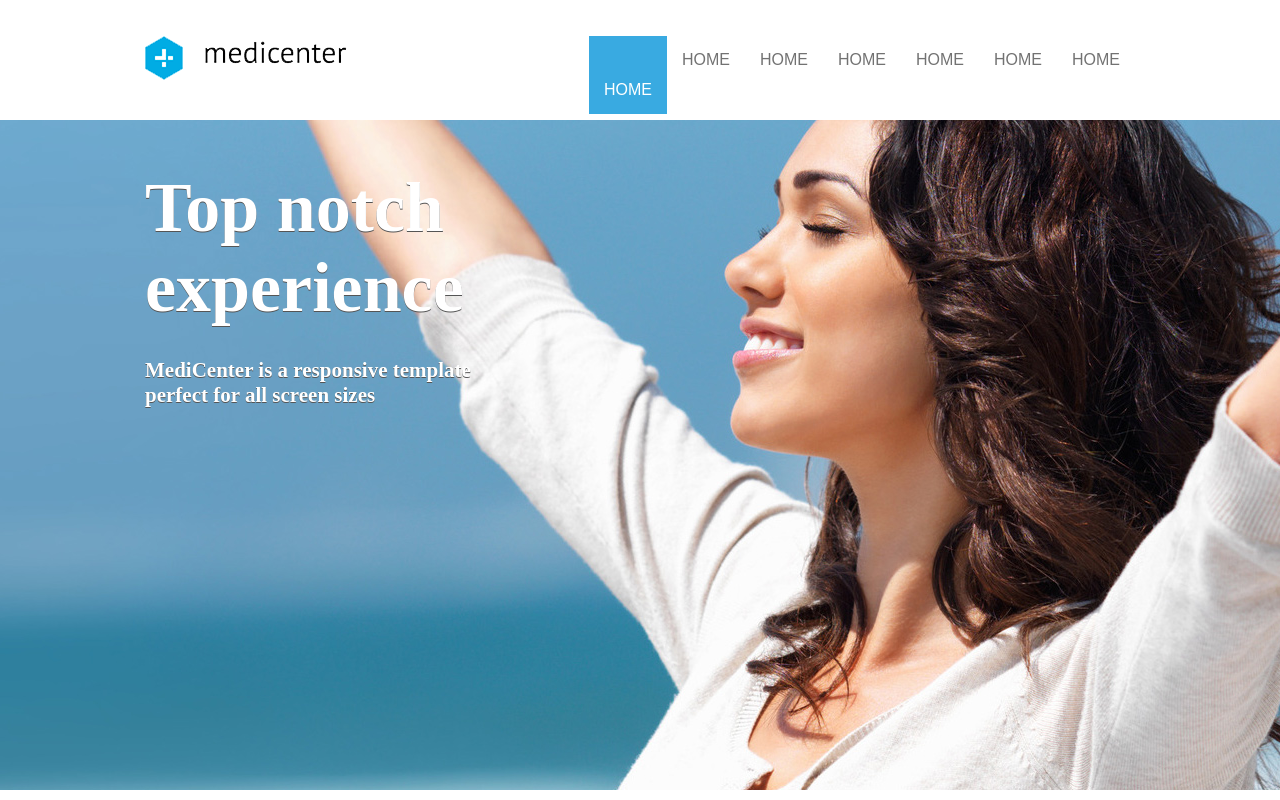
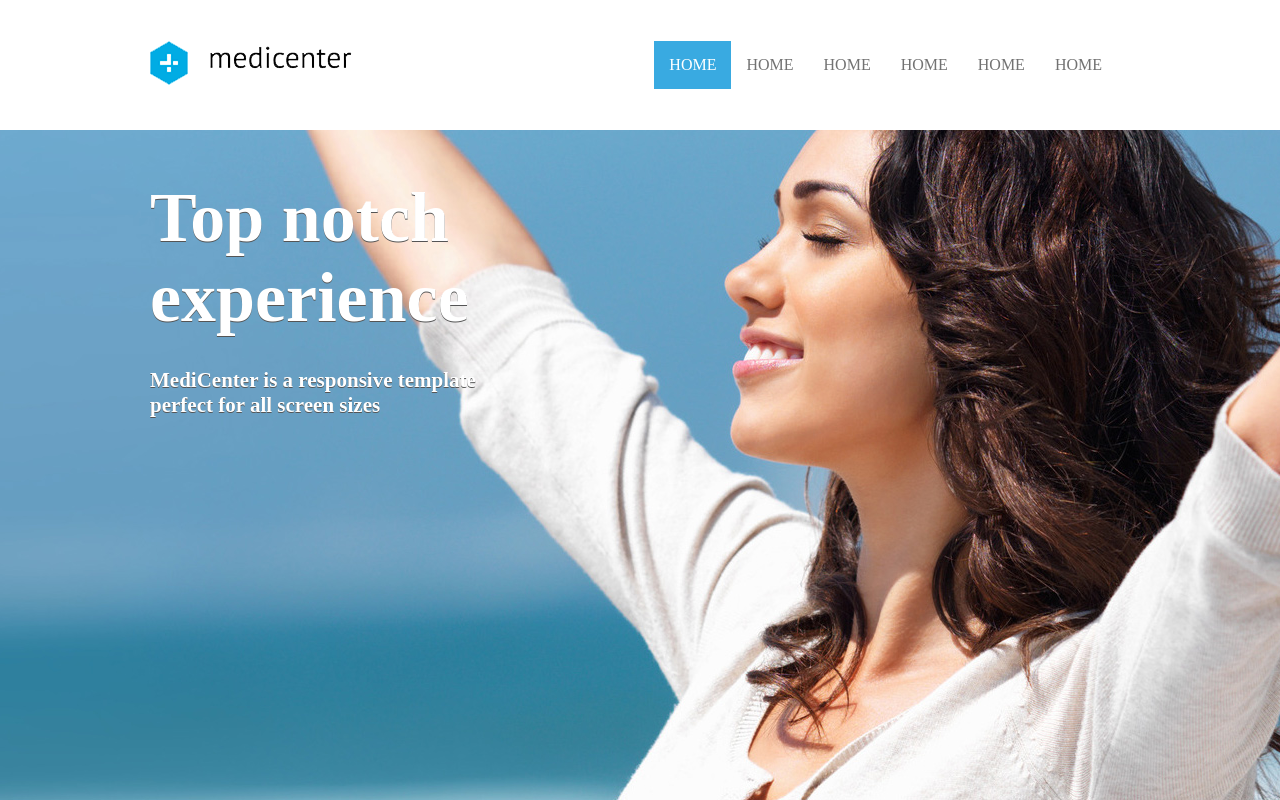
Before and after one commit to Soldier187/Praticando, a plain HTML site: page index.html in a window 1280 px wide. Drawn offline with Linux system fonts and the light colour scheme.

Commit message:
commit 1

```diff
--- a/assets/CSS/template.css
+++ b/assets/CSS/template.css
@@ -6,12 +6,12 @@ body {
 header {
     display:flex;
     justify-content: center;
-    height: 120px;
+    height: 130px;
 }
 .container {
     display: flex;
     justify-content: space-between;
-    width: 990px;
+    width: 980px;
 }
 
 .logo{
@@ -22,33 +22,38 @@ header {
 .menu {
     display: flex;
     align-items:center;
-}
+    padding: 13px;
+    list-style: none; }
 
 nav ul,
 nav li {
- list-style: none;
+list-style: none;
  margin: 0;
  padding: 0;
 }
 nav ul {
     display: flex;
 }
+
 nav a {
     display: block;
     padding: 15px;
     text-decoration: none;
     text-transform: uppercase;
     color: #727272;
-    font-family: Arial, Helvetica, sans-serif;
+    font-family: Arial,
 }
+
+  /*COM PROBLEMA SA PORRA*/
+
 nav .active a,
-nav a:hover {
+ nav a:hover {
     background-color: #39aae1;
     color: #ffffff;
 }
 
 #banner {
-    display: flex;
+     display: flex;
     justify-content: center;
     background-image:url('../image/img1.jpg') ;
     background-position: center;
--- a/index.html
+++ b/index.html
@@ -10,17 +10,18 @@
 </head>
 <body>
     <header>
+
         <div class="container">
 
             <div class="logo">
-                <a href=""><img src="./assets/image/logo.png"/a>
+               <a href=""> <img src="./assets/image/logo.png"></a>
             </div>
+
 
             <div class="menu">
                 <nav>
                     <ul>
                         <li class="active"><a href="">HOME</a></li>
-                    <li><a href="">HOME</a></li>
                         <li><a href="">HOME</a></li>
                         <li><a href="">HOME</a></li>
                         <li><a href="">HOME</a></li>
```
Lines whose indentation alone changed are shown as unchanged.
